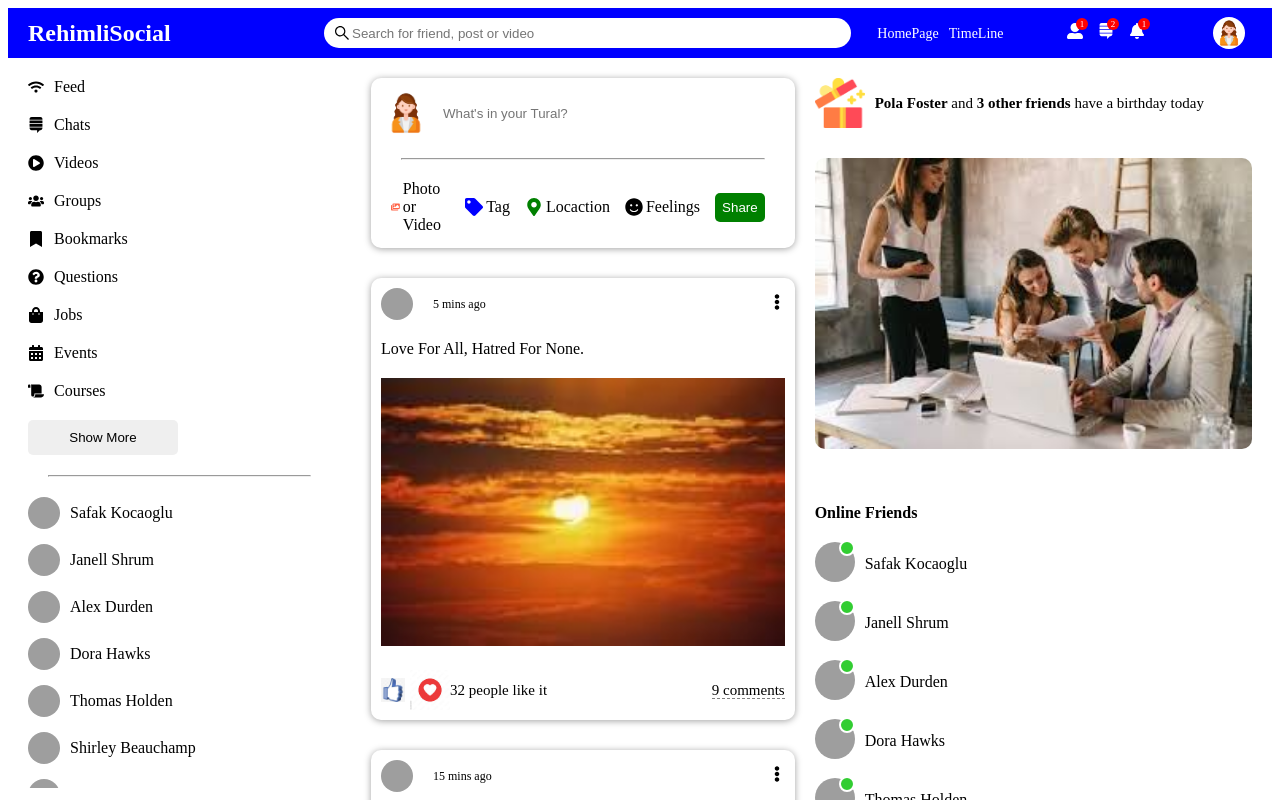
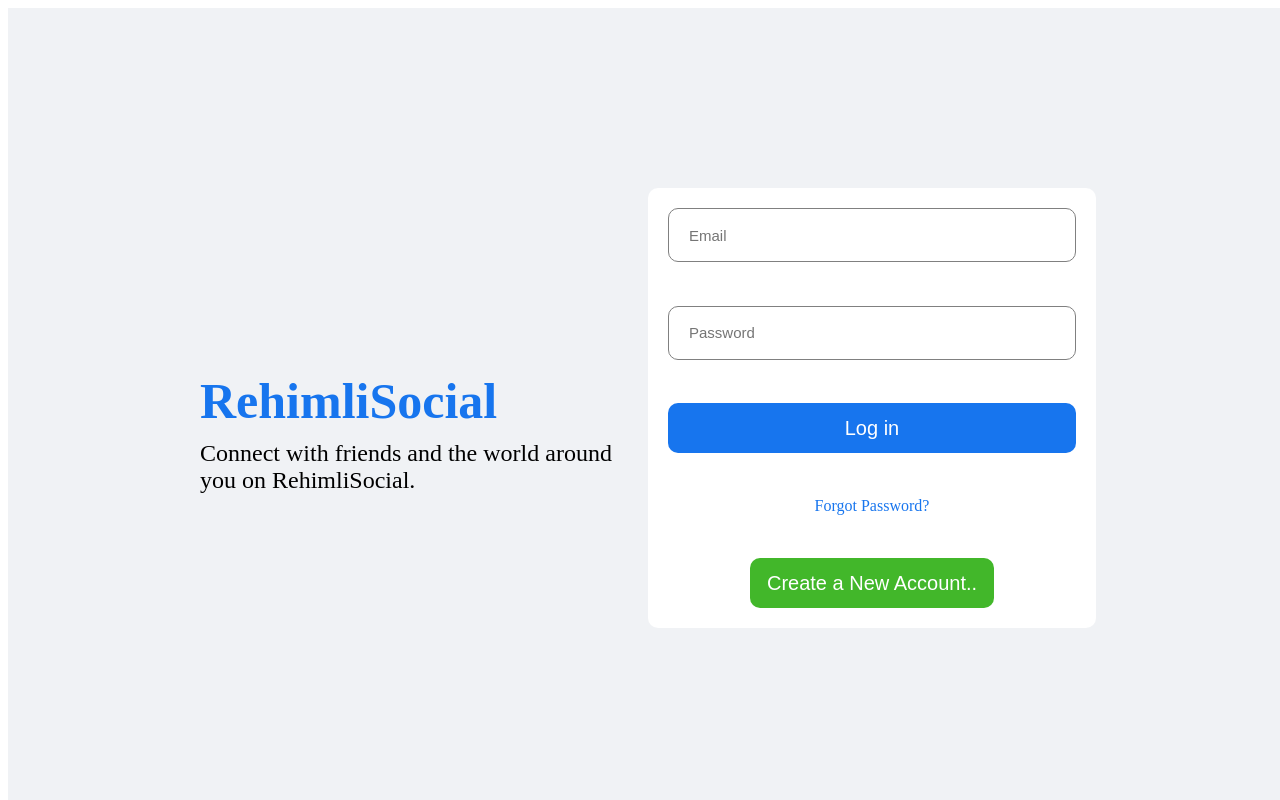
Before and after one commit to JaleRehimli0909/react-social, a React (Create React App) app in the folder socialreactapp/: page /login in a window 1280 px wide. Shown: the top 800 px of the page. Built offline with nearby package versions, Linux system fonts and the light colour scheme; grey boxes are pictures that could not be loaded.

Commit message:
React Router added App.

```diff
--- a/socialreactapp/package.json
+++ b/socialreactapp/package.json
@@ -6,9 +6,11 @@
     "@testing-library/jest-dom": "^5.17.0",
     "@testing-library/react": "^13.4.0",
     "@testing-library/user-event": "^13.5.0",
+    "antd": "^5.10.2",
     "react": "^18.2.0",
     "react-dom": "^18.2.0",
     "react-icons": "^4.11.0",
+    "react-router-dom": "^6.17.0",
     "react-scripts": "5.0.1",
     "web-vitals": "^2.1.4"
   },
--- a/socialreactapp/src/App.js
+++ b/socialreactapp/src/App.js
@@ -1,10 +1,21 @@
-import Home from "./Pages/Home";
+import { BrowserRouter, Routes, Route, Outlet } from "react-router-dom";
+import { Home, Register, Login, Profile, Error } from "./Pages/index";
 
 function App() {
   return (
-    <>
-      <Home />
-    </>
+    <BrowserRouter>
+      <Routes>
+        <Route path="/" element={<Outlet />}>
+          <Route index element={<Home />} />
+          <Route path="/register" element={<Register />} />
+          <Route path="/login" element={<Login />} />
+          <Route path="/profile" element={<Profile/>} />
+          <Route path="*" element={<Error/>} />
+        </Route>
+
+
+      </Routes>
+    </BrowserRouter>
   );
 }
 
--- /dev/null
+++ b/socialreactapp/src/Pages/Error/index.jsx
@@ -0,0 +1,16 @@
+import React from "react";
+import { Button, Result } from "antd";
+import { Link } from "react-router-dom";
+const Error = () => (
+  <Result
+    status="404"
+    title="404"
+    subTitle="Sorry, the page you visited does not exist."
+    extra={
+      <Button type="primary">
+        <Link to="/">Back Home</Link>
+      </Button>
+    }
+  />
+);
+export default Error;
--- a/socialreactapp/src/Pages/Login/index.jsx
+++ b/socialreactapp/src/Pages/Login/index.jsx
@@ -1,5 +1,6 @@
 import React from "react";
 import "./style.css";
+import { Link } from "react-router-dom";
 
 const Login = () => {
   return (
@@ -19,10 +20,16 @@ const Login = () => {
               placeholder="Password"
               className="loginInput"
             />
-            <button className="loginButton">Log in</button>
-            <span className="loginForgot">Forgot Pawwword?</span>
+            <button className="loginButton">
+              <Link className="LinkLogin" to="/">
+                Log in
+              </Link>
+            </button>
+            <span className="loginForgot">Forgot Password?</span>
             <button className="loginRegisterButton">
-              Create a New Account..
+              <Link className="LinkLogin" to="/register">
+                Create a New Account..
+              </Link>
             </button>
           </div>
         </div>
--- a/socialreactapp/src/Pages/Login/style.css
+++ b/socialreactapp/src/Pages/Login/style.css
@@ -74,4 +74,9 @@
   font-size: 20px;
   font-weight: 500;
   cursor: pointer;
+
 }
+.LinkLogin{
+  text-decoration: none;
+  color: white;
+}
--- a/socialreactapp/src/Pages/Register/index.jsx
+++ b/socialreactapp/src/Pages/Register/index.jsx
@@ -1,5 +1,6 @@
 import React from "react";
 import "./style2.css";
+import { Link } from "react-router-dom";
 
 const Register = () => {
   return (
@@ -25,7 +26,11 @@ const Register = () => {
               placeholder="Password Again"
               className="loginInput"
             />
-            <button className="loginButton">Sign Up</button>
+            <button className="loginButton">
+              <Link className="LinkRegister" to='/'>
+              Sign Up
+              </Link>
+            </button>
 
             <button className="loginRegisterButton">Log Into Account..</button>
           </div>
--- a/socialreactapp/src/Pages/Register/style2.css
+++ b/socialreactapp/src/Pages/Register/style2.css
@@ -79,3 +79,7 @@
   font-weight: 500;
   cursor: pointer;
 }
+.LinkRegister{
+  text-decoration: none;
+  color: white;
+}
--- /dev/null
+++ b/socialreactapp/src/Pages/index.jsx
@@ -0,0 +1,7 @@
+import Home from './Home';
+import Login from './Login';
+import Register from './Register';
+import Profile from './Profile';
+import Error from './Error';
+
+export {Home,Profile, Register, Login, Error};
```
Also changed, not shown: 1 other file (tests, documents, lock files or other folders).
